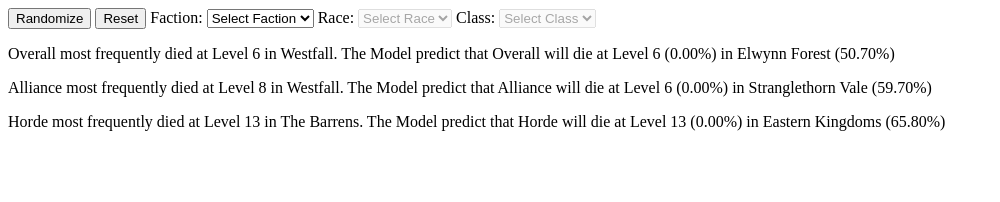
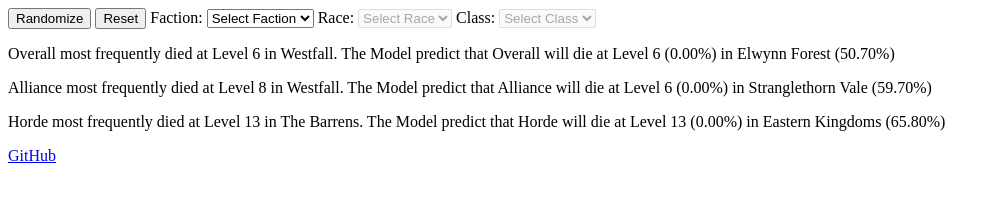
Before and after one commit to NoFungineer/NoFungineer.github.io, a plain HTML site: page index.html in a window 1280 px wide. Shown: the whole page, without its empty margins (0-1000 px from the left). Drawn offline with Linux system fonts and the light colour scheme.

Commit message:
added footer

```diff
--- a/index.html
+++ b/index.html
@@ -192,5 +192,10 @@
         <p>Horde most frequently died at Level 13 in The Barrens. The Model predict that Horde will die at Level 13 (0.00%) in Eastern Kingdoms (65.80%)</p>
     </div>
     <div id="selected-info"></div>
+    <footer>
+        <p>
+        <a href="https://github.com/NoFungineer/NoFungineer.github.io">GitHub</a>
+    </p>
+      </footer>
 </body>
 </html>
```
